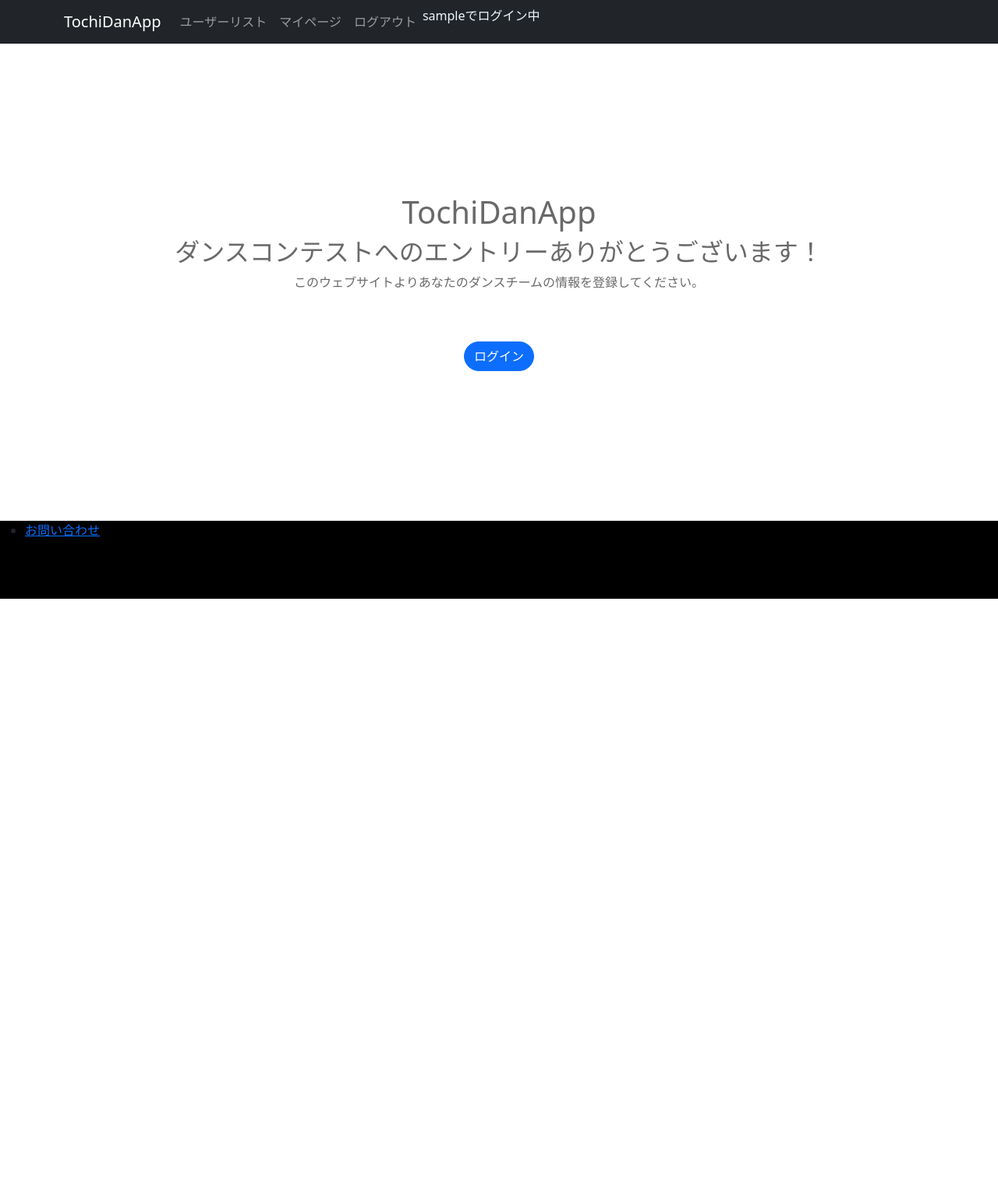
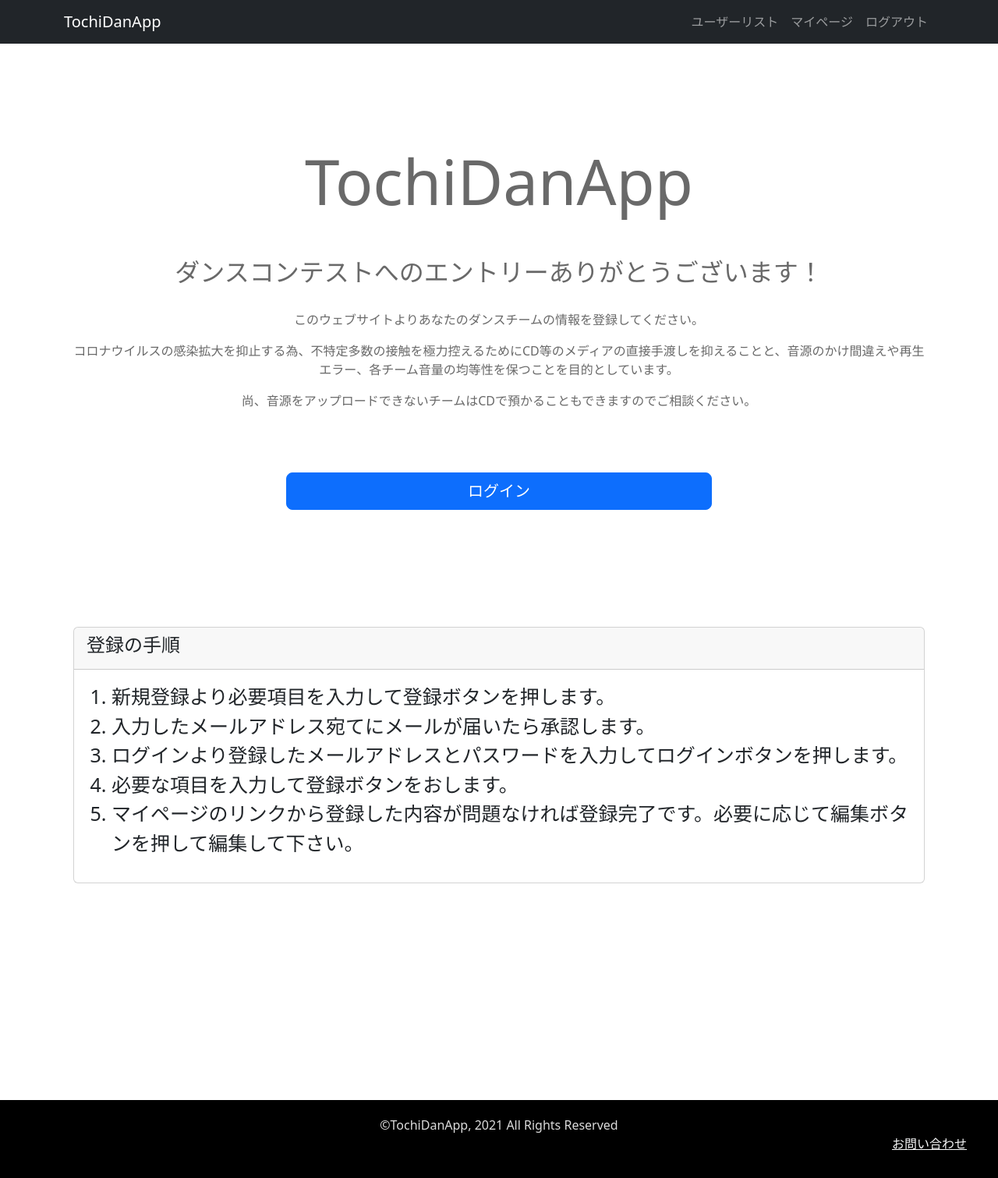
Before and after one commit to makimac0203/TochidanApp, a Django app: page / in a window 1280 px wide. Shown: the whole page at 78% size. Before the commit the page ends 768 px from the top, so only its background shows below. Run offline with Django 3.2, Linux system fonts and the light colour scheme; the visitor is signed in with stand-in values (Sample User, id 1); some libraries are stand-ins or nearby versions.

Commit message:
UIの調整

```diff
--- a/tochidan_app/static/tochidan_app/css/style.css
+++ b/tochidan_app/static/tochidan_app/css/style.css
@@ -1,7 +1,10 @@
 body {
     height: 100%;
     width: 100%;
+
 }
+
+
 
 nav p {
     color: aliceblue;
@@ -9,15 +12,36 @@ nav p {
 
 
 
+main {
+    padding: 4rem 0;
 
-main {
-    padding: 6rem 0;
-/*    background-color: cornflowerblue;*/
-/*    height: 100%;*/
+}
+
+
+
+.carousel-caption-width {
+    width: 50%;
+}
+
+h1 {
+    margin-bottom: 50px;
+}
+
+h2 {
+    margin-bottom: 30px;
 }
 
 .container {
     color: dimgrey;
+}
+
+.btn-main {
+    margin-top: 80px;
+}
+
+.audio{
+    display: flex;
+    justify-content: center;
 }
 
 footer {
@@ -33,3 +57,41 @@ footer {
 .alert {
     margin-top: 30px;
 }
+
+.user-list {
+    display: flex;
+}
+
+.user-list-date{
+    display: flex;
+}
+
+.user-list-date p{
+    margin: 10px 20px 0 0;
+}
+
+.img-list {
+    margin-right: 30px;
+}
+
+.footer-right {
+    float: right;
+}
+
+footer {
+    padding: 20px 40px;
+}
+
+.copy {
+    text-align: center;
+    color: gainsboro;
+}
+
+.how-to {
+    text-align: left;
+    margin: 150px 0 ;
+}
+
+.how-to li {
+    font-size: 25px;
+}
--- a/tochidan_app/templates/base.html
+++ b/tochidan_app/templates/base.html
@@ -16,6 +16,7 @@
     <nav class="navbar  navbar-expand-lg  navbar-dark bg-dark ">
         <div class="container justify-content-between">
             <a class="navbar-brand" href="{% url 'tochidan_app:index' %}">TochiDanApp</a>
+            <div>
             <button class="navbar-toggler" type="button" data-bs-toggle="collapse" data-bs-target="#navbarNav" aria-controls="navbarNav" aria-expanded="false" aria-label="Toggle navigation">
                 <span class="navbar-toggler-icon"></span>
             </button>
@@ -33,9 +34,6 @@
                         <li class="nav-item">
                             <a class="nav-link" href="{% url 'account_logout' %}">ログアウト</a>
                         </li>
-                        <li class="nav-item">
-                            <p>{{ user }}でログイン中</p>
-                        </li>
                     {% else %}
                         <li class="nav-item {% block active_signup %}{% endblock %}">
                             <a class="nav-link" href="{% url 'account_signup' %}">新規登録</a>
@@ -45,6 +43,7 @@
                         </li>
                     {% endif %}
                 </ul>
+            </div>
             </div>
         </div>
     </nav>
@@ -70,11 +69,18 @@
         </div>
     </main>
     <footer>
-        <ul>
-            <li>
-                <a href="{% url 'tochidan_app:contact' %}">お問い合わせ</a>
-            </li>
-        </ul>
+        <div class="footer-content">
+            <div class="copy">
+                &copy;TochiDanApp, 2021 All Rights Reserved
+            </div>
+            <div class="footer-wrap">
+                <div class="footer-left">
+                </div>
+                <div class="footer-right">
+                    <a class="link-light" href="{% url 'tochidan_app:contact' %}">お問い合わせ</a>
+                </div>
+            </div>
+        </div>
     </footer>
 </body>
 </html>
--- a/tochidan_app/templates/index.html
+++ b/tochidan_app/templates/index.html
@@ -2,12 +2,35 @@
 
 
 {% block main %}
+<div class="main-wrap">
     <main class="masthead text-center text-white">
         <div class="container">
-            <h1>TochiDanApp</h1>
+            <h1 class="display-1">TochiDanApp</h1>
             <h2>ダンスコンテストへのエントリーありがとうございます！</h2>
             <p>このウェブサイトよりあなたのダンスチームの情報を登録してください。</p>
-            <a href="{% url 'account_login' %}" class="btn btn-primary btn-xl rounded-pill mt-5">ログイン</a>
+            <p>コロナウイルスの感染拡大を抑止する為、不特定多数の接触を極力控えるためにCD等のメディアの直接手渡しを抑えることと、音源のかけ間違えや再生エラー、各チーム音量の均等性を保つことを目的としています。</p>
+            <p>尚、音源をアップロードできないチームはCDで預かることもできますのでご相談ください。</p>
+
+            <div class="btn-main d-grid gap-2 col-6 mx-auto">
+                <a href="{% url 'account_login' %}" class="btn btn-primary btn-lg">ログイン</a>
+            </div>
+            <div class="how-to">
+                <div class="card">
+                    <div class="card-header">
+                        <h4>登録の手順</h4>
+                    </div>
+                    <div class="card-body">
+                        <ol>
+                            <li>新規登録より必要項目を入力して登録ボタンを押します。</li>
+                            <li>入力したメールアドレス宛てにメールが届いたら承認します。</li>
+                            <li>ログインより登録したメールアドレスとパスワードを入力してログインボタンを押します。</li>
+                            <li>必要な項目を入力して登録ボタンをおします。</li>
+                            <li>マイページのリンクから登録した内容が問題なければ登録完了です。必要に応じて編集ボタンを押して編集して下さい。</li>
+                        </ol>
+                    </div>
+                </div>
+            </div>
         </div>
     </main>
+</div>
 {% endblock %}
--- a/tochidan_app/templates/tochidan_user_detail.html
+++ b/tochidan_app/templates/tochidan_user_detail.html
@@ -14,11 +14,12 @@
                     <hr>
                     {% if object.photo %}
                         <h4>チーム写真</h4>
-                        <img src="/media/{{ object.photo }}" width="300px">
+                        <img src="/media/{{ object.photo }}" class="rounded mx-auto d-block" alt="...">
                     {% endif %}
                     <hr>
                     {% if object.audio %}
                         <h4>使用曲</h4>
+                        <div class="audio">
                             <audio controls="controls">
                                 <source src="{{ object.audio.url }}" type="audio/ogg" />
                                 <source src="{{ object.audio.url }}" type="audio/mpeg" />
@@ -27,6 +28,7 @@
                                 <source src="{{ object.audio.url }}" type="audio/acc" />
                                 <source src="{{ object.audio.url }}" type="audio/aif" />
                             </audio>
+                        </div>
                     {% endif %}
                     <hr>
 {#                    {% if object.youtube %}#}
--- a/tochidan_app/templates/tochidan_user_list.html
+++ b/tochidan_app/templates/tochidan_user_list.html
@@ -15,8 +15,9 @@
                             <h2 class="post-title">
                                 {{ tochidan_user.team_name }}
                             </h2>
+                            <div class="user-list">
                             {% if tochidan_user.photo %}
-                                <img src="/media/{{ tochidan_user.photo }}" width="50px">
+                                <img class="img-list" src="/media/{{ tochidan_user.photo }}" width="70px">
                             {% endif %}
                             {% if tochidan_user.audio %}
                                 <audio controls="controls">
@@ -28,12 +29,15 @@
                                     <source src="{{ tochidan_user.audio.url }}" type="audio/aif" />
                                 </audio>
                             {% endif %}
+                            </div>
+                            <div class="user-list-date">
                             {% if tochidan_user.created_at %}
                                 <p class="post-meta">登録日時 : {{ tochidan_user.created_at }}</p>
                             {% endif %}
                             {% if tochidan_user.updated_at %}
                                 <p class="post-meta">更新日時 : {{ tochidan_user.updated_at }}</p>
                             {% endif %}
+                            </div>
                         </div>
                         </a>
                         <hr>
```
Also changed, not shown: media/image/dance.jpeg (added), media/image/dance2.jpeg (added), media/image/dance3.jpeg (added). Lines whose indentation alone changed are shown as unchanged.
